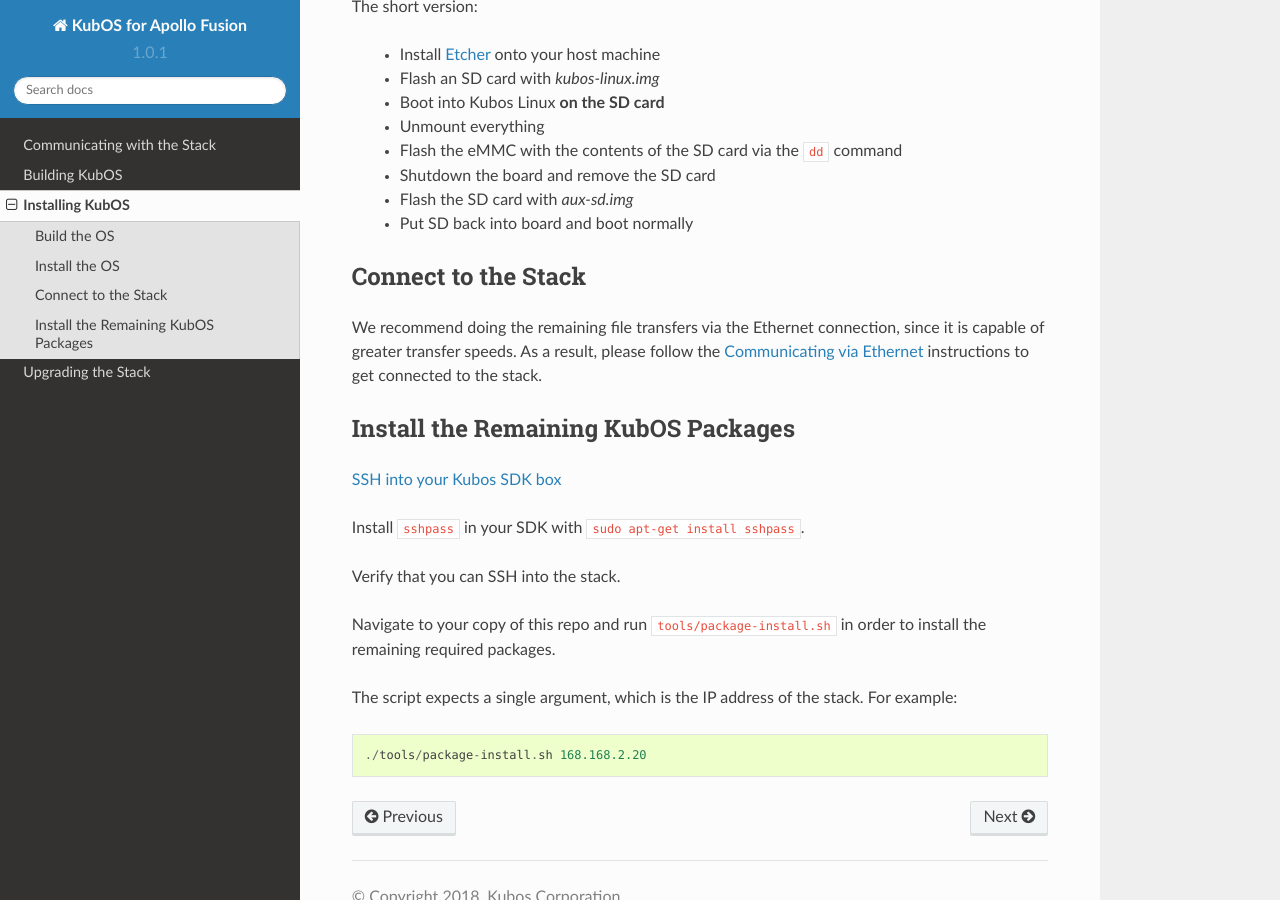
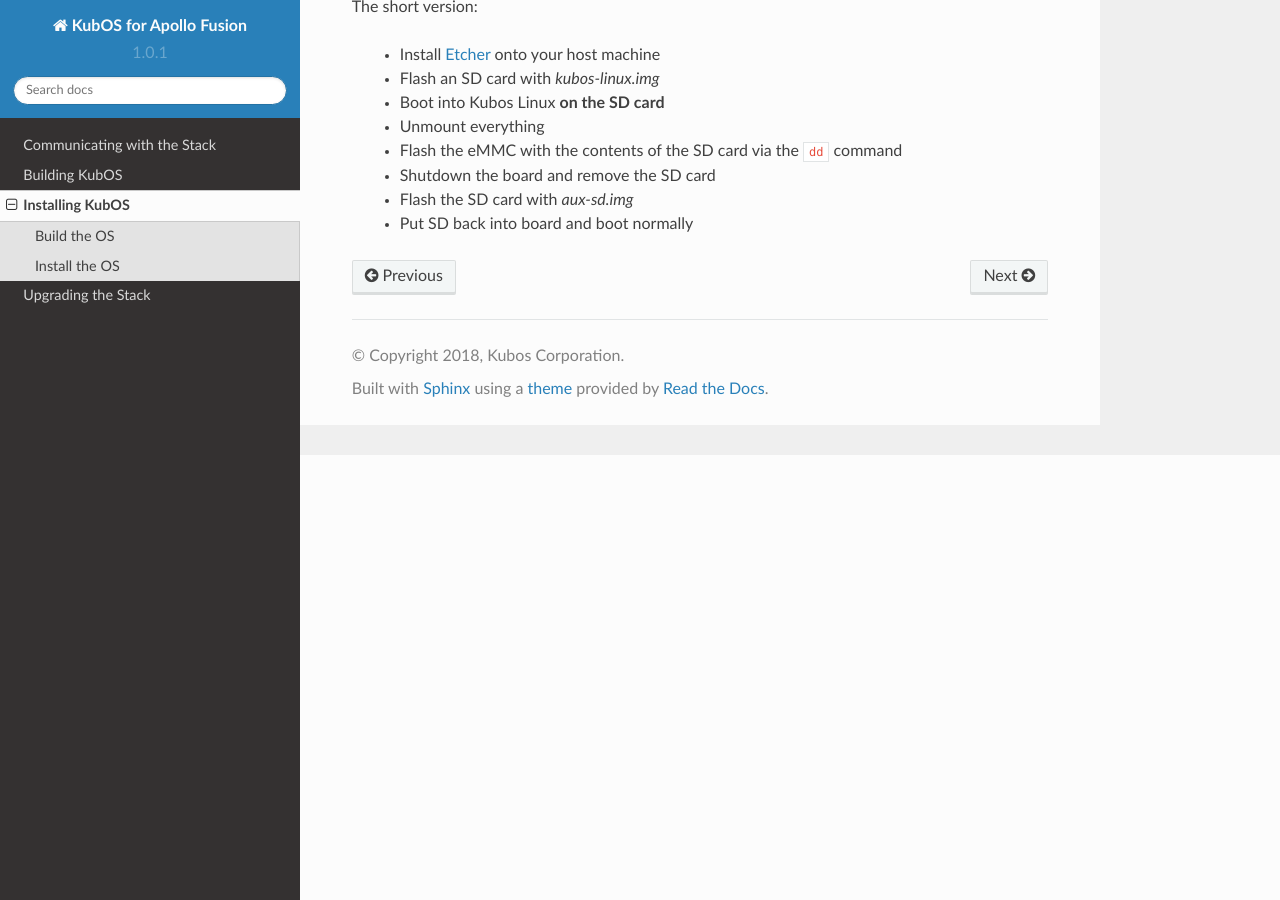
Before and after one commit to kubos/apollo-fusion, a Sphinx documentation site: the page built from docs/installing-kubos.rst, in a window 1280 px wide and 900 px high, scrolled down 445 px. Built offline with Sphinx 7.4.7 and the Read the Docs theme 2.0.0, drawn with Linux system fonts in a browser that asks for light colours.

```diff
--- a/docs/building-kubos.rst
+++ b/docs/building-kubos.rst
@@ -138,3 +138,9 @@ To fix this, run these commands:
 
     $ cd $HOME/.kubos/kubos/tools
     $ ./kubos_link.py
+
+Next Steps
+----------
+
+Please refer to the :doc:`Installation doc <installing-kubos>` to install the `kubos-linux.img` and
+`aux-sd.img` image files onto the stack
--- a/docs/installing-kubos.rst
+++ b/docs/installing-kubos.rst
@@ -24,26 +24,3 @@ The short version:
     - Shutdown the board and remove the SD card
     - Flash the SD card with `aux-sd.img`
     - Put SD back into board and boot normally
-
-Connect to the Stack
---------------------
-
-We recommend doing the remaining file transfers via the Ethernet connection, since it is capable of
-greater transfer speeds. As a result, please follow the :ref:`ethernet` instructions to get connected to the stack.
-
-Install the Remaining KubOS Packages
-------------------------------------
-
-`SSH into your Kubos SDK box <http://docs.kubos.co/latest/installation-docs/sdk-installing.html#start-the-vagrant-box>`__
-
-Install ``sshpass`` in your SDK with ``sudo apt-get install sshpass``.
-
-Verify that you can SSH into the stack.
-
-Navigate to your copy of this repo and run ``tools/package-install.sh`` in order to install the
-remaining required packages.
-
-The script expects a single argument, which is the IP address of the stack.
-For example::
-
-    ./tools/package-install.sh 168.168.2.20
```
Also changed, not shown: README.md (+4 -1 lines), docs/communicating-with-the-stack.rst (+2 -17 lines), 3 other files.
